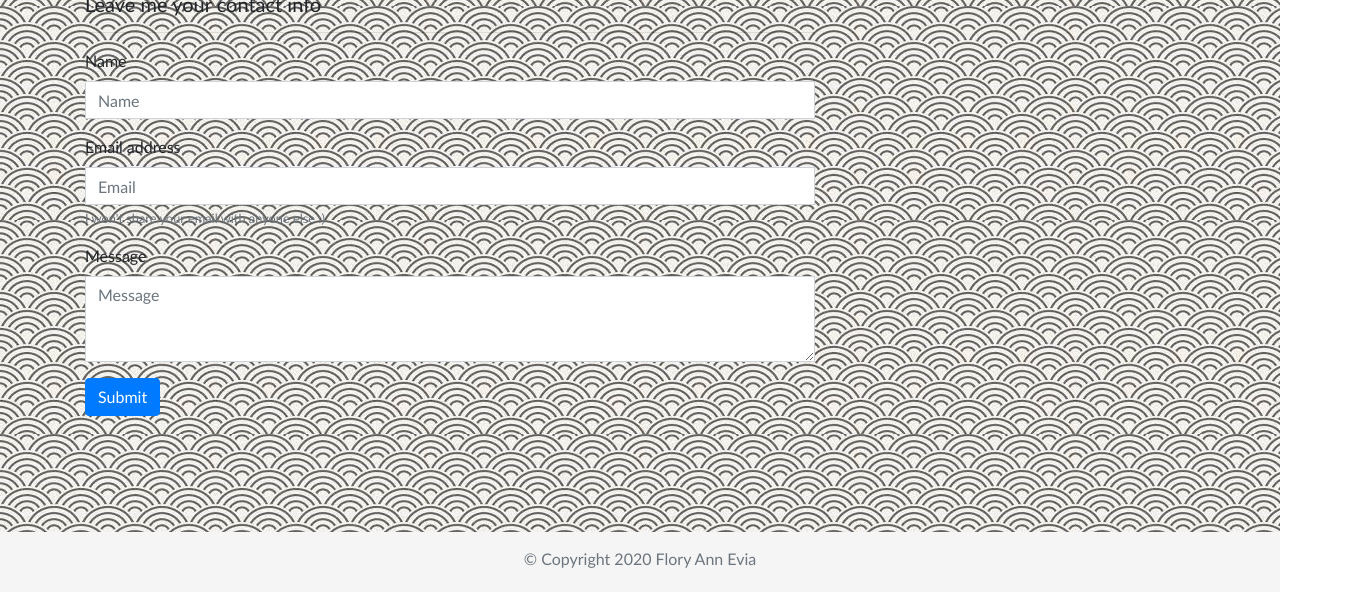
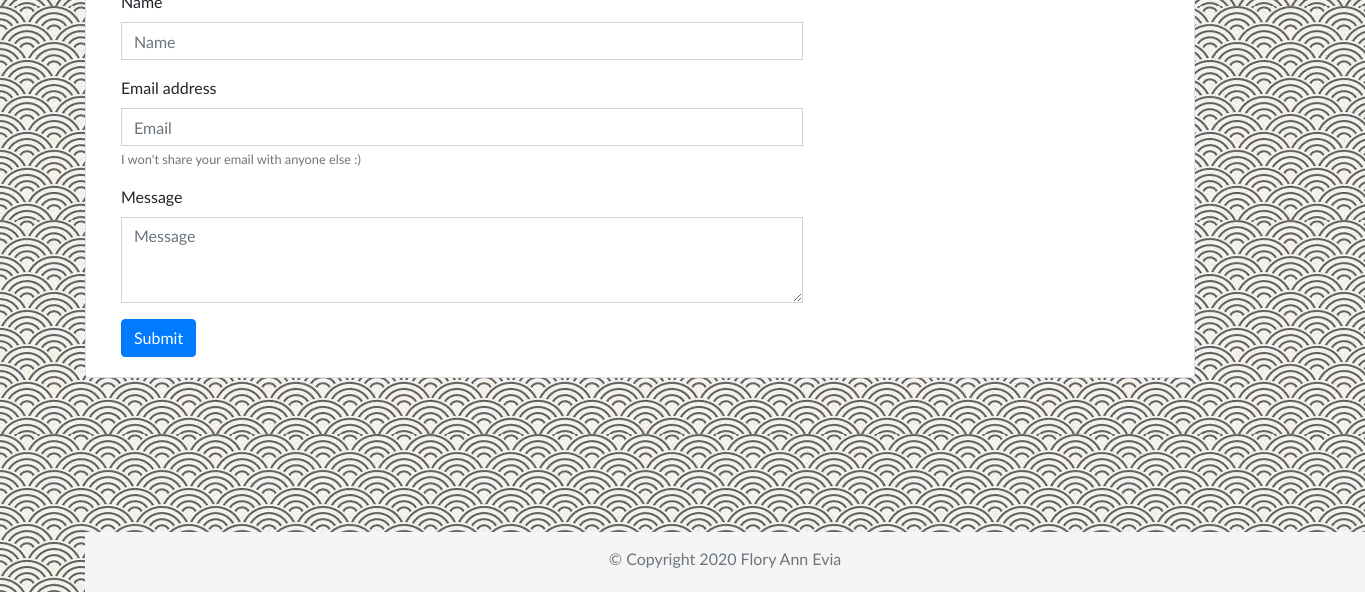
Before and after one commit to fevia/Portfolio, a plain HTML site: page contact.html in a window 1280 px wide. Shown: the part 208-800 px from the top of the page, 1365 px wide, since content can reach past the window. Drawn offline with nearby package versions, Linux system fonts and the light colour scheme.

Commit message:
placed inside card

```diff
--- a/contact.html
+++ b/contact.html
@@ -48,7 +48,7 @@
 </nav>
 
 
-<main class="container">
+<!-- <main class="container">
     <section class="row">
         <div class="col-md-8">
 <form>
@@ -73,7 +73,36 @@
 </form>
     </div>
     </section>
-</main>
+</main> -->
+
+<div class="container">
+<div class="card">
+  <div class="card-body">
+          <div class="col-md-8">
+  <form>
+
+      <h1>Need to contact me?</h1>
+      <h5>Leave me your contact info</h5>
+      <hr />
+      <div class="form-group">
+          <label for="exampleFormControlInput1">Name</label>
+          <input type="Name" class="form-control" id="exampleFormControlInput1" placeholder="Name">
+        </div>
+      <div class="form-group">
+        <label for="exampleFormControlInput2">Email address</label>
+        <input type="email" class="form-control" id="exampleFormControlInput2" placeholder="Email">
+        <small id="emailHelp" class="form-text text-muted">I won't share your email with anyone else :)</small>
+      </div>
+      <div class="form-group">
+        <label for="exampleFormControlTextarea1">Message</label>
+        <textarea class="form-control" id="exampleFormControlTextarea1" placeholder="Message" rows="3"></textarea>
+      </div>
+      <button type="submit" class="btn btn-primary">Submit</button>
+  </form>
+      </div>
+      </section>
+  </div>
+</div>
 
 <footer class="footer">
     <div class="two-toned-footer-color"></div>
```
